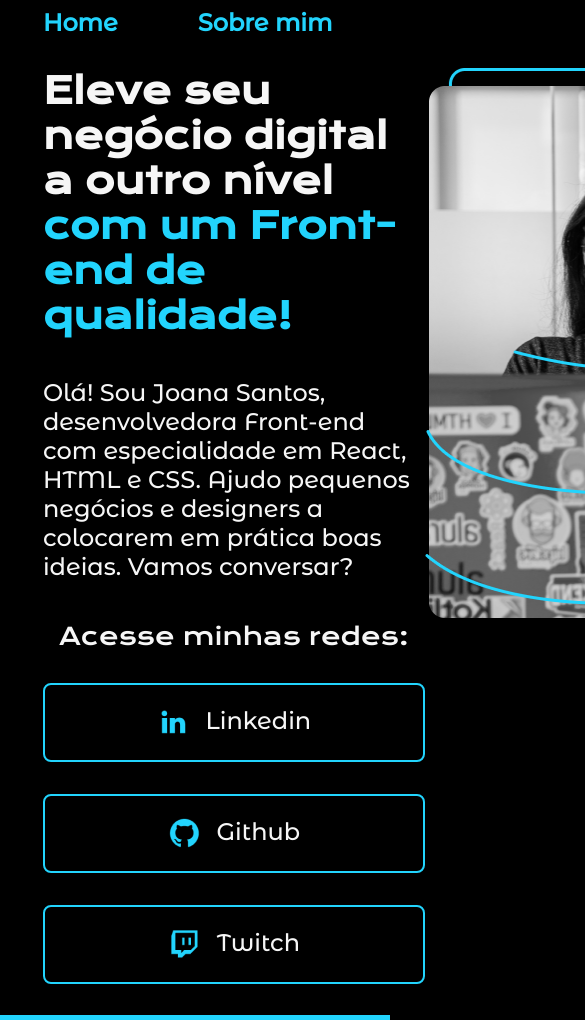
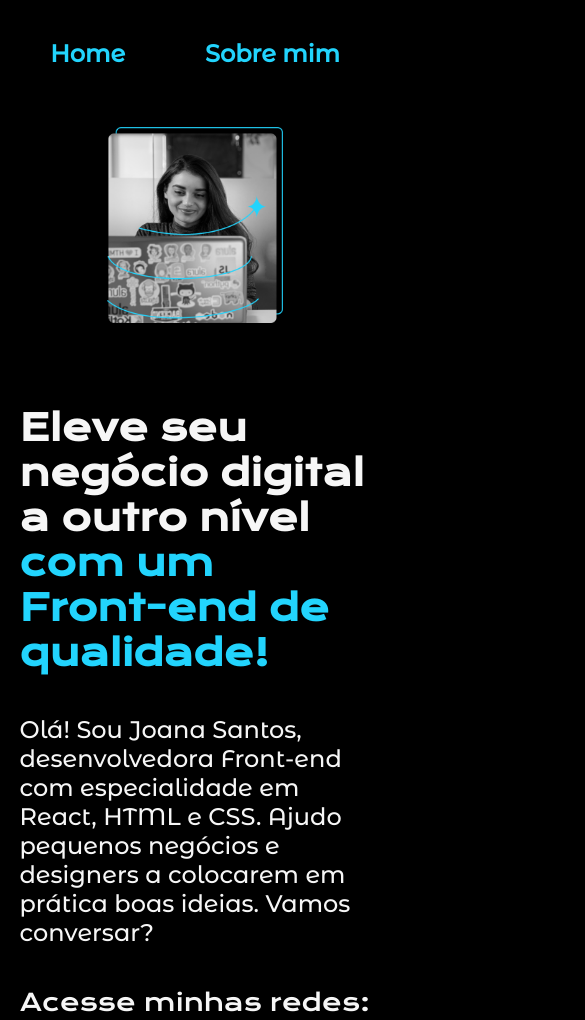
Before and after one commit to Cervas23/ProjAlura_HTML_CSS_Portifolio, a plain HTML site: page HTML-CSS/index.html in a window 390 px wide. Shown: the top 1020 px of the page, 585 px wide, since content can reach past the window. Drawn offline with nearby package versions, Linux system fonts and the light colour scheme.

Commit message:
Responsive and media query

```diff
--- a/HTML-CSS/index.html
+++ b/HTML-CSS/index.html
@@ -34,7 +34,7 @@
                 </a>
             </div>
         </section>
-        <img src="./assets/Imagem.png" alt="Foto da Joana programando" width="488" height="550">
+        <img class="apresentacao__imagem" src="./assets/Imagem.png" alt="Foto da Joana programando">
     </main>
     <footer class="rodape">
         <p>Desenvolvido por Alura.</p>
--- a/HTML-CSS/styles/style.css
+++ b/HTML-CSS/styles/style.css
@@ -34,7 +34,7 @@ body {
     color: var(--cor-terciaria);
     font-family: var(--fonte-secundaria);
     font-weight: 600;
-    font-size: 24px;
+    font-size: 1.5rem;
     text-decoration: none;
 }
 
@@ -46,22 +46,24 @@ body {
     padding: 8% 11%;
     display: flex;
     justify-content: space-between;
+    align-items: center;
+    gap: 82px;
 }
 
 .apresentacao__conteudo {
-    width: 593px;
+    width: 50%;
     display: flex;
     flex-direction: column;
     gap: 40px;
 }
 
 .apresentacao__conteudo__titulo {
-    font-size: 36px;
+    font-size: 2.25rem;
     font-family: var(--fonte-primaria);
 }
 
 .apresentacao__conteudo__texto {
-    font-size: 24px;
+    font-size: 1.5rem;
     font-family: var(--fonte-secundaria);
 }
 
@@ -74,7 +76,7 @@ body {
 }
 
 .apresentacao__links__titulo {
-    font-size: 24px;
+    font-size: 1.5rem;
     font-family: var(--fonte-primaria);
     font-weight: 400;
 }
@@ -85,11 +87,11 @@ body {
     gap: 16px;
     border: 2px solid;
     border-color: var(--cor-terciaria);
-    width: 378px;
+    width: 50%;
     text-align: center;
     border-radius: 8px;
     padding: 21.5px 0;
-    font-size: 24px;
+    font-size: 1.5rem;
     font-family: var(--fonte-secundaria);
     font-weight: 500;
     text-decoration: none;
@@ -100,6 +102,11 @@ body {
     background-color: var(--cor-hover);
 }
 
+.apresentacao__imagem {
+    width: 50%;
+    height: 50%;
+}
+
 .rodape {
     padding: 24px;
     color: var(--cor-primaria);
@@ -107,4 +114,24 @@ body {
     font-family: var(--fonte-secundaria);
     font-weight: 400;
     text-align: center;
+    font-size: 1.5rem;
 }
+
+@media (max-width: 1200px) {
+    .cabecalho {
+        padding: 10%;
+    }
+
+    .cabecalho__menu {
+        justify-content: center;
+    }
+
+    .apresentacao {
+        flex-direction: column-reverse;
+        padding: 5%;
+    }
+
+    .apresentacao__conteudo {
+        width: auto;
+    }
+}
```
Also changed, not shown: HTML-CSS/about.html (+1 -1 lines), 2 other files.
